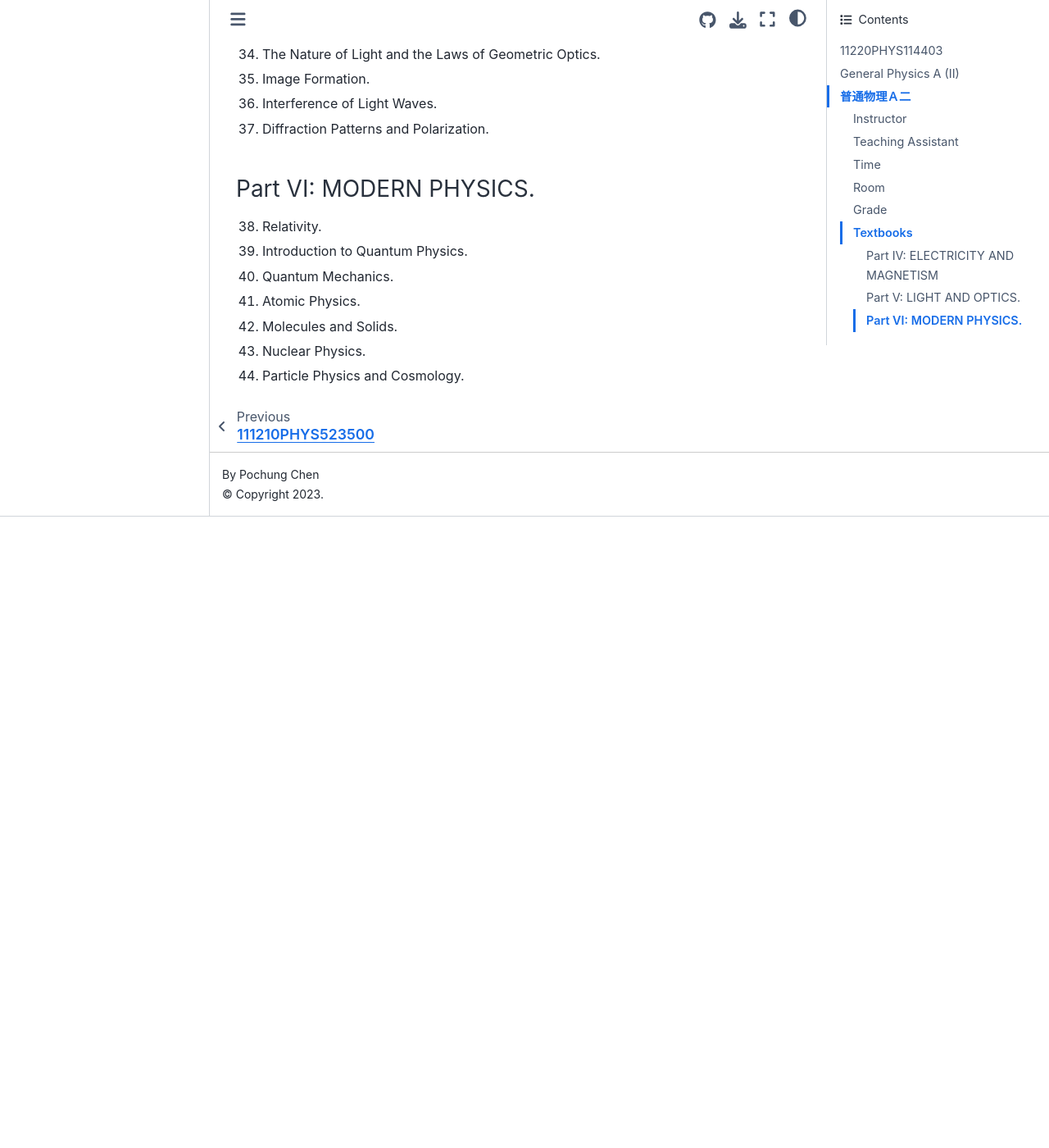
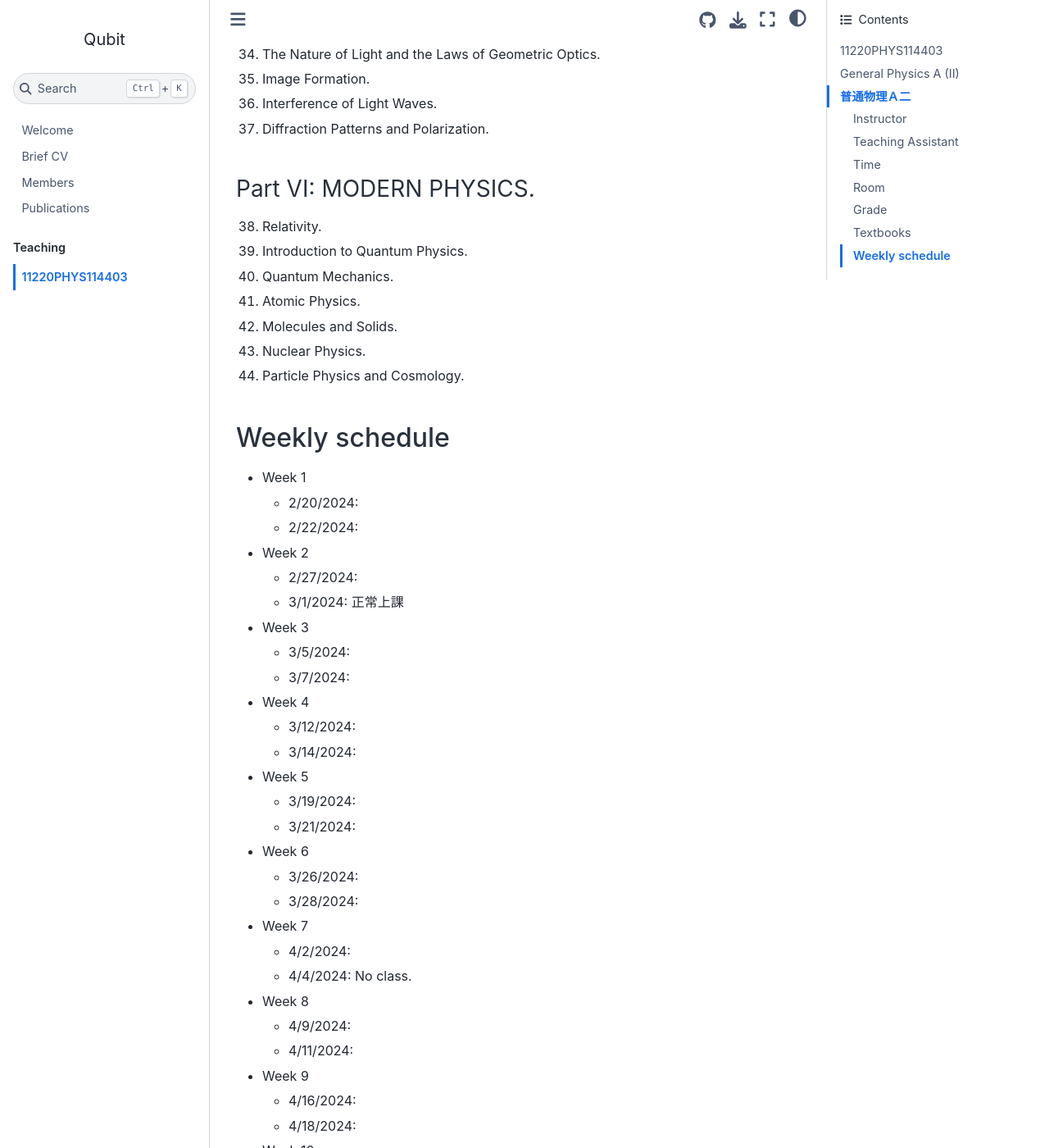
Before and after one commit to pcchen/pcchen.github.io, a Jupyter Book: the page built from teaching/11220PHYS114403.md, in a window 1280 px wide and 1400 px high, scrolled down 1556 px. Shown: the whole window at 82% size. Built offline with Jupyter Book 1.0.4 settings and Sphinx 7.4.7 and the Sphinx Book theme 1.1.4, drawn with Linux system fonts in a browser that asks for light colours; pages that are not in the unit, such as notebooks, are missing from menus; before the commit the page ends 2186 px from its top, so only the background shows below that; some of the changed text lies outside the part shown.

Commit message:
update toc and class

```diff
--- a/_toc.yml
+++ b/_toc.yml
@@ -20,9 +20,9 @@ parts:
     - file: publications
   - caption: Teaching
     chapters:
-    - file: teaching/11210PHYS113403
-    - file: teaching/11210PHYS523500
+    # - file: teaching/11210PHYS113403
+    # - file: teaching/11210PHYS523500
     - file: teaching/11220PHYS114403
-    - file: qiskit/Qiskit_SingleSystems
-    - file: qiskit/Qiskit_Aer
+    # - file: qiskit/Qiskit_SingleSystems
+    # - file: qiskit/Qiskit_Aer
     # - file: teaching/GeneralPhysics
--- a/teaching/11220PHYS114403.md
+++ b/teaching/11220PHYS114403.md
@@ -48,3 +48,59 @@
 42. Molecules and Solids.
 43. Nuclear Physics.
 44. Particle Physics and Cosmology.
+
+## Weekly schedule
+* Week 1
+  * 2/20/2024:
+  * 2/22/2024:
+* Week 2
+  * 2/27/2024:
+  * 3/1/2024: 正常上課
+* Week 3
+  * 3/5/2024:
+  * 3/7/2024:
+* Week 4
+  * 3/12/2024:
+  * 3/14/2024:
+* Week 5
+  * 3/19/2024:
+  * 3/21/2024:
+* Week 6
+  * 3/26/2024:
+  * 3/28/2024:
+* Week 7
+  * 4/2/2024:
+  * 4/4/2024: No class.
+* Week 8
+  * 4/9/2024:
+  * 4/11/2024:
+* Week 9
+  * 4/16/2024:
+  * 4/18/2024:
+* Week 10
+  * 4/23/2024:
+  * 4/25/2024:
+* Week 11
+  * 4/30/2024:
+  * 5/2/2024:
+* Week 12
+  * 5/7/2024:
+  * 5/9/2024:
+* Week 13
+  * 5/14/2024:
+  * 5/16/2024:
+* Week 14
+  * 5/21/2024:
+  * 5/23/2024:
+* Week 15
+  * 5/28/2024:
+  * 5/30/2024:
+* Week 16
+  * 6/4/2024:
+  * 6/6/2024:
+* Week 17
+  * 6/11/2024:
+  * 6/13/2024:
+* Week 18
+  * 6/18/2024:
+  * 6/20/2024:
```
